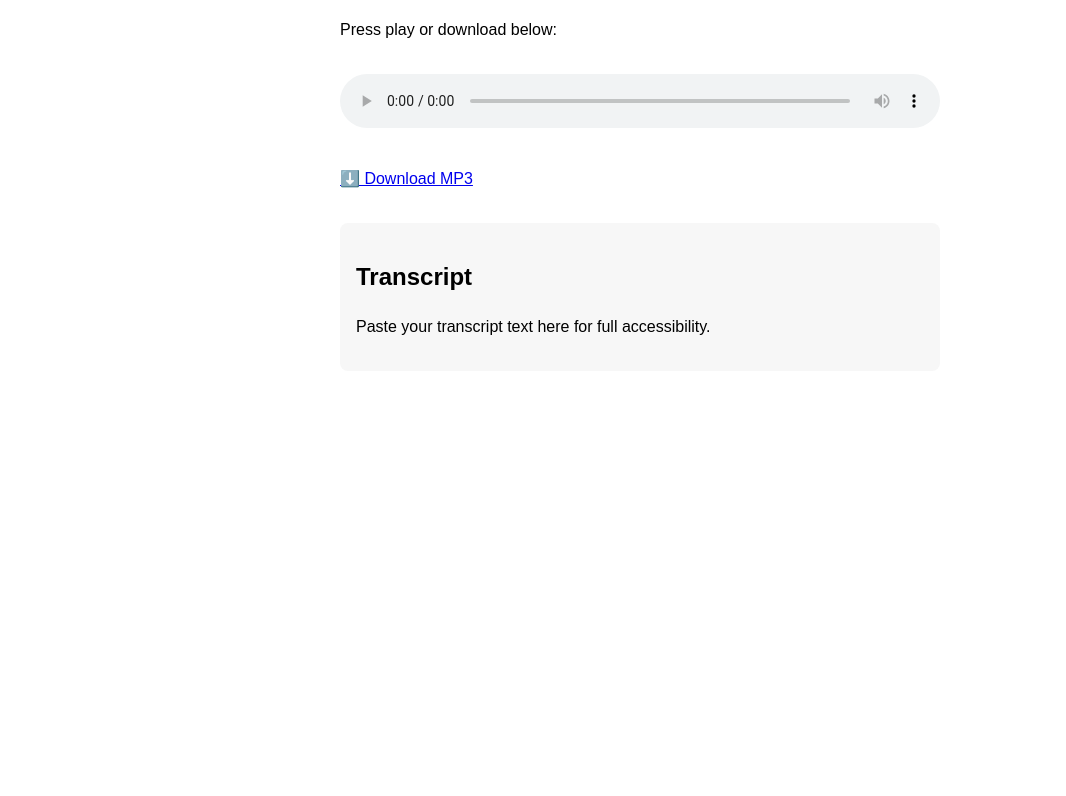
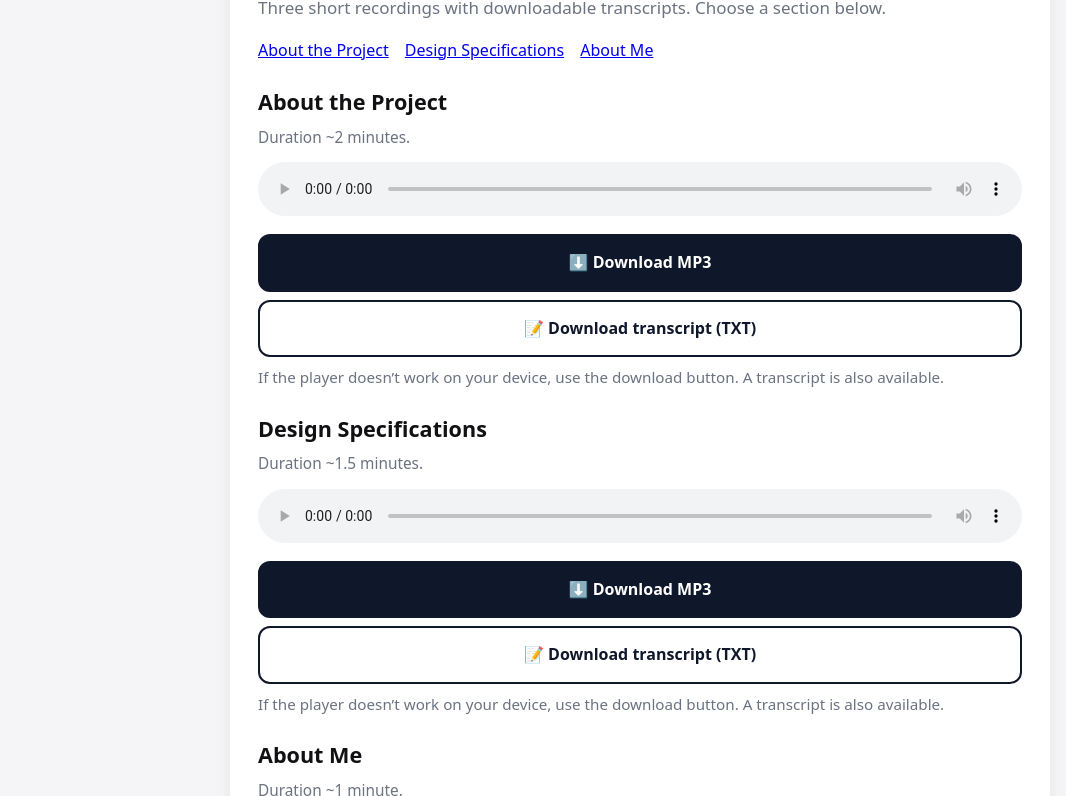
Before and after one commit to simonedevivobernardi/cosmethic-access-audio-description, a plain HTML site: page index.html in a window 1280 px wide. Shown: the part 105-901 px from the top of the page, without its empty margins (0-1066 px from the left). Before the commit the page ends 800 px from the top, so only its background shows below. Drawn offline with Linux system fonts and the light colour scheme.

Commit message:
Add files via upload
Added optimized audio files, transcripts, and updated index.html

```diff
--- a/index.html
+++ b/index.html
@@ -2,27 +2,181 @@
 <html lang="en">
 <head>
   <meta charset="UTF-8">
-  <title>Accessible Audio</title>
+  <meta name="viewport" content="width=device-width, initial-scale=1">
+  <title>Cosmethic Access — Audio Descriptions</title>
   <style>
-    body { font-family: sans-serif; line-height: 1.5; padding: 2rem; max-width: 600px; margin: auto; }
-    audio { width: 100%; margin: 1rem 0; }
-    .transcript { margin-top: 2rem; background: #f7f7f7; padding: 1rem; border-radius: 8px; }
+    :root {
+      --bg: #f5f5f7;
+      --fg: #111114;
+      --card: #ffffff;
+      --muted: #6b7280;
+      --accent: #0f172a;
+      --radius: 14px;
+    }
+    * { box-sizing: border-box; }
+    html:focus-within { scroll-behavior: smooth; }
+    body {
+      margin: 0;
+      font-family: system-ui, -apple-system, Segoe UI, Roboto, Helvetica, Arial, "Apple Color Emoji", "Segoe UI Emoji";
+      color: var(--fg);
+      background: var(--bg);
+      line-height: 1.6;
+    }
+    .wrap {
+      min-height: 100svh;
+      display: flex;
+      align-items: center;
+      justify-content: center;
+      padding: 24px;
+    }
+    main {
+      width: 100%;
+      max-width: 820px;
+      background: var(--card);
+      border-radius: var(--radius);
+      box-shadow: 0 6px 18px rgba(0,0,0,0.06);
+      padding: 20px clamp(16px, 3vw, 28px);
+    }
+    header h1 {
+      margin: 0 0 8px 0;
+      font-size: clamp(1.35rem, 3vw, 1.85rem);
+    }
+    p.lead {
+      margin: 0 0 16px 0;
+      color: var(--muted);
+      font-size: clamp(1rem, 2.4vw, 1.0625rem);
+    }
+    nav {
+      margin: 8px 0 16px 0;
+    }
+    nav a {
+      display: inline-block;
+      margin-right: 12px;
+      text-decoration: underline;
+    }
+    .skip-link {
+      position: absolute;
+      top: -40px;
+      left: 16px;
+      padding: 8px 12px;
+      background: #000;
+      color: #fff;
+      border-radius: 8px;
+    }
+    .skip-link:focus {
+      top: 16px;
+      outline: 2px solid #fff;
+      outline-offset: 2px;
+    }
+    section { margin-top: 22px; }
+    h2 { margin: 0 0 6px 0; font-size: clamp(1.1rem, 2.6vw, 1.35rem); }
+    .meta { margin: 2px 0 10px 0; color: var(--muted); font-size: 0.96rem; }
+    audio {
+      width: 100%;
+      display: block;
+      margin: 12px 0 18px 0; /* spacing so buttons never overlap on mobile */
+    }
+    .btn-row {
+      display: grid;
+      grid-template-columns: 1fr;
+      gap: 8px;
+    }
+    .btn {
+      display: inline-block;
+      width: 100%;
+      text-align: center;
+      padding: 14px 16px;
+      border-radius: 12px;
+      text-decoration: none;
+      font-weight: 600;
+      background: var(--accent);
+      color: #fff;
+      border: 2px solid var(--accent);
+    }
+    .btn.secondary {
+      background: transparent;
+      color: var(--accent);
+    }
+    .transcript-note { margin-top: 8px; color: var(--muted); font-size: 0.95rem; }
+    footer {
+      margin-top: 20px;
+      color: var(--muted);
+      font-size: 0.9rem;
+      text-align: center;
+    }
+    a:focus-visible, button:focus-visible, audio:focus-visible {
+      outline: 3px solid #4f46e5;
+      outline-offset: 3px;
+      border-radius: 8px;
+    }
+    @media (prefers-reduced-motion: reduce) {
+      html:focus-within { scroll-behavior: auto; }
+    }
   </style>
 </head>
 <body>
-  <h1>🎧 Audio Instructions</h1>
-  <p>Press play or download below:</p>
+  <a class="skip-link" href="#project">Skip to content</a>
+  <div class="wrap">
+    <main role="main" aria-labelledby="title">
+      <header>
+        <h1 id="title">Cosmethic Access — Audio Descriptions</h1>
+        <p class="lead">Three short recordings with downloadable transcripts. Choose a section below.</p>
+        <nav aria-label="Page sections">
+          <a href="#project">About the Project</a>
+          <a href="#specs">Design Specifications</a>
+          <a href="#aboutme">About Me</a>
+        </nav>
+      </header>
 
-  <audio controls>
-    <source src="audio.mp3" type="audio/mpeg">
-    Your browser does not support the audio element.
-  </audio>
+      <!-- 1) About the Project -->
+      <section id="project" aria-label="About the Project">
+        <h2>About the Project</h2>
+        <p class="meta">Duration ~2 minutes.</p>
+        <audio controls aria-describedby="project-note">
+          <source src="about-project.mp3" type="audio/mpeg">
+          Your browser does not support the audio element. <a href="about-project.mp3">Download the MP3 instead.</a>
+        </audio>
+        <div class="btn-row">
+          <a class="btn" href="about-project.mp3" download="about-project.mp3" aria-label="Download About the Project MP3">⬇️ Download MP3</a>
+          <a class="btn secondary" href="about-project-transcript.txt" download aria-label="Download About the Project transcript as text file">📝 Download transcript (TXT)</a>
+        </div>
+        <p id="project-note" class="transcript-note">If the player doesn’t work on your device, use the download button. A transcript is also available.</p>
+      </section>
 
-  <p><a href="audio.mp3" download>⬇️ Download MP3</a></p>
+      <!-- 2) Design Specifications -->
+      <section id="specs" aria-label="Design Specifications">
+        <h2>Design Specifications</h2>
+        <p class="meta">Duration ~1.5 minutes.</p>
+        <audio controls aria-describedby="specs-note">
+          <source src="design-specs.mp3" type="audio/mpeg">
+          Your browser does not support the audio element. <a href="design-specs.mp3">Download the MP3 instead.</a>
+        </audio>
+        <div class="btn-row">
+          <a class="btn" href="design-specs.mp3" download="design-specs.mp3" aria-label="Download Design Specifications MP3">⬇️ Download MP3</a>
+          <a class="btn secondary" href="design-specs-transcript.txt" download aria-label="Download Design Specifications transcript as text file">📝 Download transcript (TXT)</a>
+        </div>
+        <p id="specs-note" class="transcript-note">If the player doesn’t work on your device, use the download button. A transcript is also available.</p>
+      </section>
 
-  <div class="transcript">
-    <h2>Transcript</h2>
-    <p>Paste your transcript text here for full accessibility.</p>
+      <!-- 3) About Me -->
+      <section id="aboutme" aria-label="About the Designer">
+        <h2>About Me</h2>
+        <p class="meta">Duration ~1 minute.</p>
+        <audio controls aria-describedby="aboutme-note">
+          <source src="about-me.mp3" type="audio/mpeg">
+          Your browser does not support the audio element. <a href="about-me.mp3">Download the MP3 instead.</a>
+        </audio>
+        <div class="btn-row">
+          <a class="btn" href="about-me.mp3" download="about-me.mp3" aria-label="Download About Me MP3">⬇️ Download MP3</a>
+          <a class="btn secondary" href="about-me-transcript.txt" download aria-label="Download About Me transcript as text file">📝 Download transcript (TXT)</a>
+        </div>
+        <p id="aboutme-note" class="transcript-note">If the player doesn’t work on your device, use the download button. A transcript is also available.</p>
+      </section>
+
+      <footer aria-label="Page information">
+        <p>For assistance in another format or language, please ask a staff member. © Cosmethic Access</p>
+      </footer>
+    </main>
   </div>
 </body>
 </html>
```
Also changed, not shown: about-me-transcript.txt (added), about-project-transcript.txt (added), design-specs-transcript.txt (added), 3 other files.
